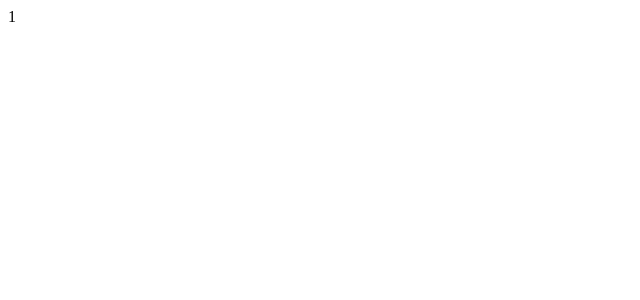
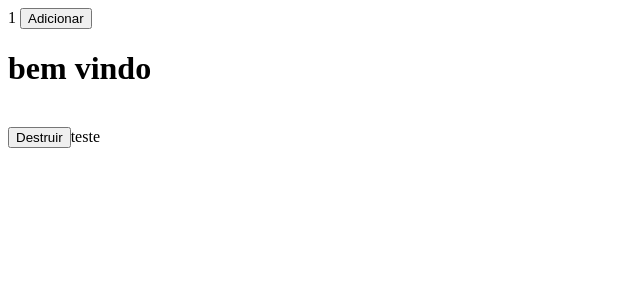
Before and after one commit to luiscozeferino/broker-ghp, an Angular app: page / in a window 1280 px wide. Shown: the top 300 px of the page, without its empty margins (0-640 px from the left). Built offline with nearby package versions, Linux system fonts and the light colour scheme.

Commit message:
alteracao index v4

```diff
--- a/src/app/app.component.ts
+++ b/src/app/app.component.ts
@@ -1,16 +1,40 @@
-import { Component, OnInit } from '@angular/core';
+import { AfterContentChecked, AfterContentInit, AfterViewChecked, AfterViewInit, Component, DoCheck, Input, OnChanges, OnInit } from '@angular/core';
 
 @Component({
   selector: 'app-root',
-  template: '1 <router-outlet></router-outlet>'
+  template: `
+    {{valor}}
+    <button (click)="adicionar();">Adicionar</button>
+    <app-title title="bem vindo" *ngIf="destruir"></app-title>
+    <br>
+    <button (click)="destruirComponente();">Destruir</button>
+
+    <router-outlet>teste</router-outlet>
+  `
 })
-export class AppComponent implements OnInit {
-  constructor() { }
+export class AppComponent implements OnInit, OnChanges, DoCheck, AfterContentInit, AfterContentChecked, AfterViewInit, AfterViewChecked {
+
+  public valor: number = 1;
+  public destruir:boolean = true;
+  constructor() {}
+  destruirComponente(): void {
+    this.destruir = false;
+  }
+  public adicionar(): number {
+    return this.valor += 1;
+  }
+
   ngOnInit(): void {
-    setTimeout(() => {
-      console.log("teste");
-    }, 5000)
+     /*setTimeout(() => {
+      console.log(1);
+    }, 5000)*/
+    }
+  ngOnChanges(): void {  }
 
-   }
+  ngDoCheck(): void { console.log("DoCheck"); }
+  ngAfterContentInit(): void { console.log("AfterContentInit");  }
+  ngAfterContentChecked(): void { console.log("AfterContentChecked"); }
+  ngAfterViewInit(): void { console.log("AfterViewInit"); }
+  ngAfterViewChecked(): void { console.log("AfterViewChecked"); }
 
 }
--- a/src/app/title/title.component.html
+++ b/src/app/title/title.component.html
@@ -1 +1 @@
-<h1>Seja bem vindo!</h1>
+<h1>{{title}}</h1>
--- a/src/app/title/title.component.ts
+++ b/src/app/title/title.component.ts
@@ -1,10 +1,20 @@
-import { Component } from '@angular/core';
+import { Component, Input, OnDestroy, OnInit } from '@angular/core';
 
 @Component({
   selector: 'app-title',
   templateUrl: './title.component.html',
-  styleUrls: ['./title.component.css']
+  styleUrls: ['./title.component.scss']
 })
-export class TitleComponent {
+export class TitleComponent implements OnInit, OnDestroy {
+  @Input() public title: string = 'ola-mundo2';
+  //public title: string = 'ola-mundo';
+  constructor() {}
 
+  ngOnInit(): void {}
+  ngOnChanges(): void {
+    console.log("foi alterado com successo.")
+  }
+  ngOnDestroy(): void {
+    console.log("de bom");
+  }
 }
```
Also changed, not shown: src/app/title/title.component.scss (added).
